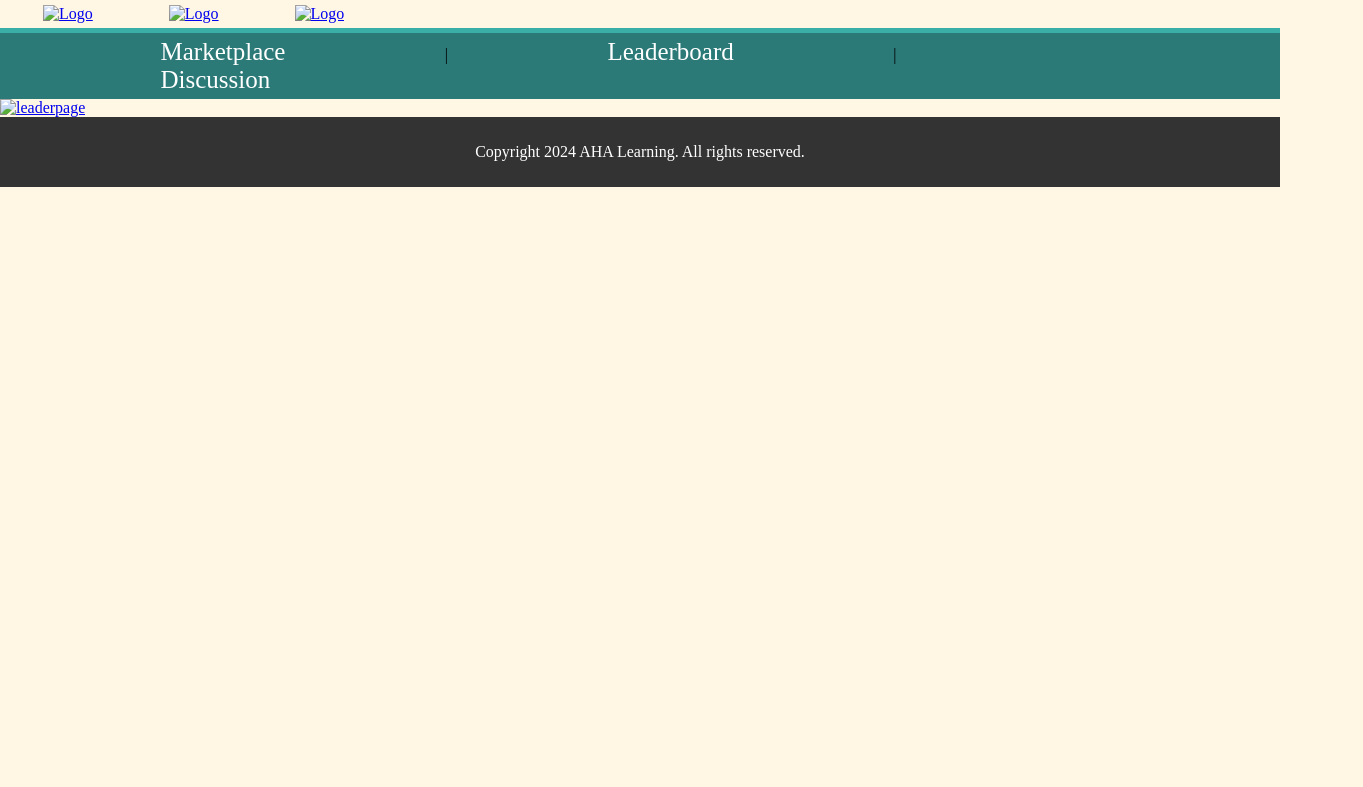
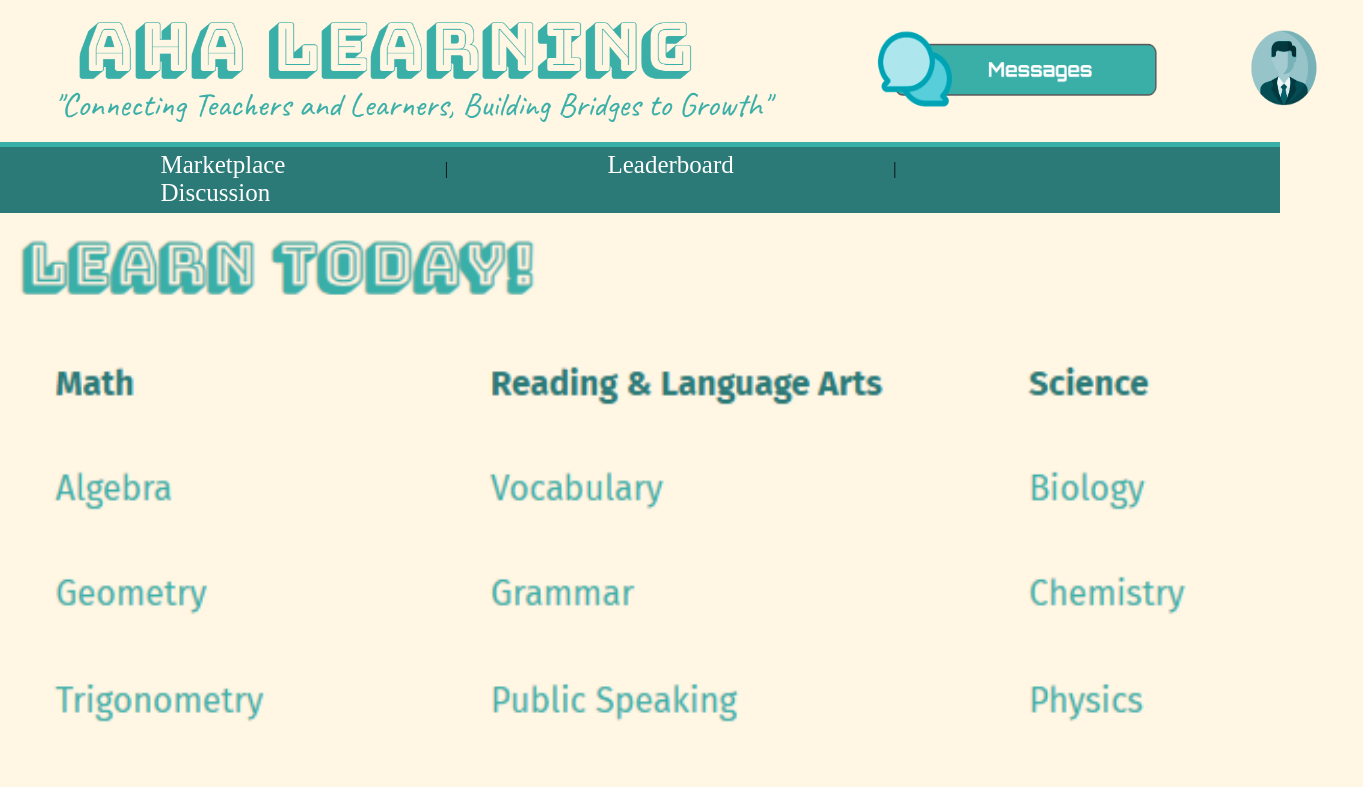
Before and after one commit to SaiCoder108/fraser-hacks, a plain HTML site: page learning.html in a window 1280 px wide. Shown: the top 787 px of the page, 1363 px wide, since content can reach past the window. Drawn offline with Linux system fonts and the light colour scheme; files that its build step writes are made by us from their sources.

Commit message:
Update learning.html

```diff
--- a/learning.html
+++ b/learning.html
@@ -4,22 +4,22 @@
     <meta charset="UTF-8">
     <meta name="viewport" content="width=device-width, initial-scale=1.0">
     <title>AHA Learning || Learn Subjects</title>
-    <link href="/static/styles.css" rel="stylesheet">
+    <link href="styles.css" rel="stylesheet">
 
 </head>
 <body>
     <header>
         <div class="header-content">
             <div class="header-left">
-                <a href="index.html"><img src="/images/banlogo.png" alt="Logo" class="team-banner" style="width:750px; height:auto;"></a>
+                <a href="index.html"><img src="banlogo.png" alt="Logo" class="team-banner" style="width:750px; height:auto;"></a>
             </div>
 
             <div class="header-right">
-                <a href="messages.html"><img src="/images/notis.png" alt="Logo" class="team-img" style="width:300px; height:90px;"></a>
+                <a href="messages.html"><img src="notis.png" alt="Logo" class="team-img" style="width:300px; height:90px;"></a>
             </div>
 
             <div class="header-right">
-                <a href="about.html"><img src="/images/profile.png" alt="Logo" class="team-img" style="width:80px; height:90px;"></a>
+                <a href="about.html"><img src="profile.png" alt="Logo" class="team-img" style="width:80px; height:90px;"></a>
             </div>
         </div>
     </header>
@@ -30,7 +30,7 @@
         <a href="disscussions.html">Discussion</a>
     </nav>
 
-    <a href ="learn.html"><img src="/images/subjects.png" alt="leaderpage" style="width:1350px; height:750px;"></a>
+    <a href ="learn.html"><img src="subjects.png" alt="leaderpage" style="width:1350px; height:750px;"></a>
 
     <footer>
         <p>Copyright 2024 AHA Learning. All rights reserved.</p>
```
